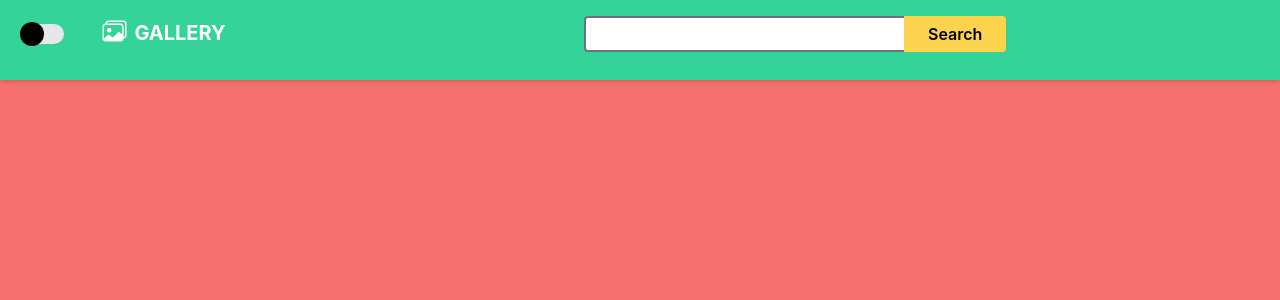
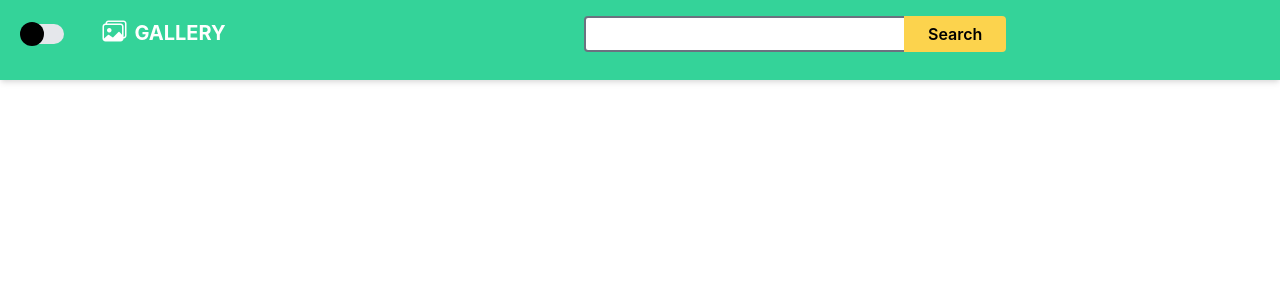
Before and after one commit to ShahedAhmadAhadi/ImageSearchingSite-React002, a React (Create React App) app: page / in a window 1280 px wide. Shown: the top 300 px of the page. Built offline with nearby package versions, Linux system fonts and the light colour scheme.

Commit message:
succesfully functioning theme changer (not styled)

```diff
--- a/src/components/main.js
+++ b/src/components/main.js
@@ -76,8 +76,16 @@ class main extends Component {
         let wrap = "place-content-start place-items-center grid 2xl:grid-cols-12 xl:grid-cols-10 lg:grid-cols-8 md:grid-cols-6 sm:grid-cols-4 grid-cols-3 gap-2 col-start-1 col-end-13 pt-10";
         let load = "col-start-1 col-end-13 justify-center text-gray-300 mt-48 font-semibold text-3xl";
         let noResult = Array.isArray(this.state.data) && this.state.data == false;
+        let theme_values = {
+            background: 'white'
+        }
+        if (!this.state.theme) {
+            theme_values = {
+                background: 'black'
+            }
+        }
         return (
-            <div className={`w-full h-screen bg-red-400 m-0 p-0 grid grid-cols-12 justify-center relative`}>
+            <div className={`w-full h-screen bg-${theme_values.background} m-0 p-0 grid grid-cols-12 justify-center relative`}>
                 {this.state.bigPic && <Imagemodal src={this.state.bigPic.largeImageURL} cls={this.state.visible?"grid":'hidden'} hide={this.hide}/>}
                 <header className="col-start-1 col-end-13 bg-green-400 shadow-md h-20">
                     <Head/>
```
